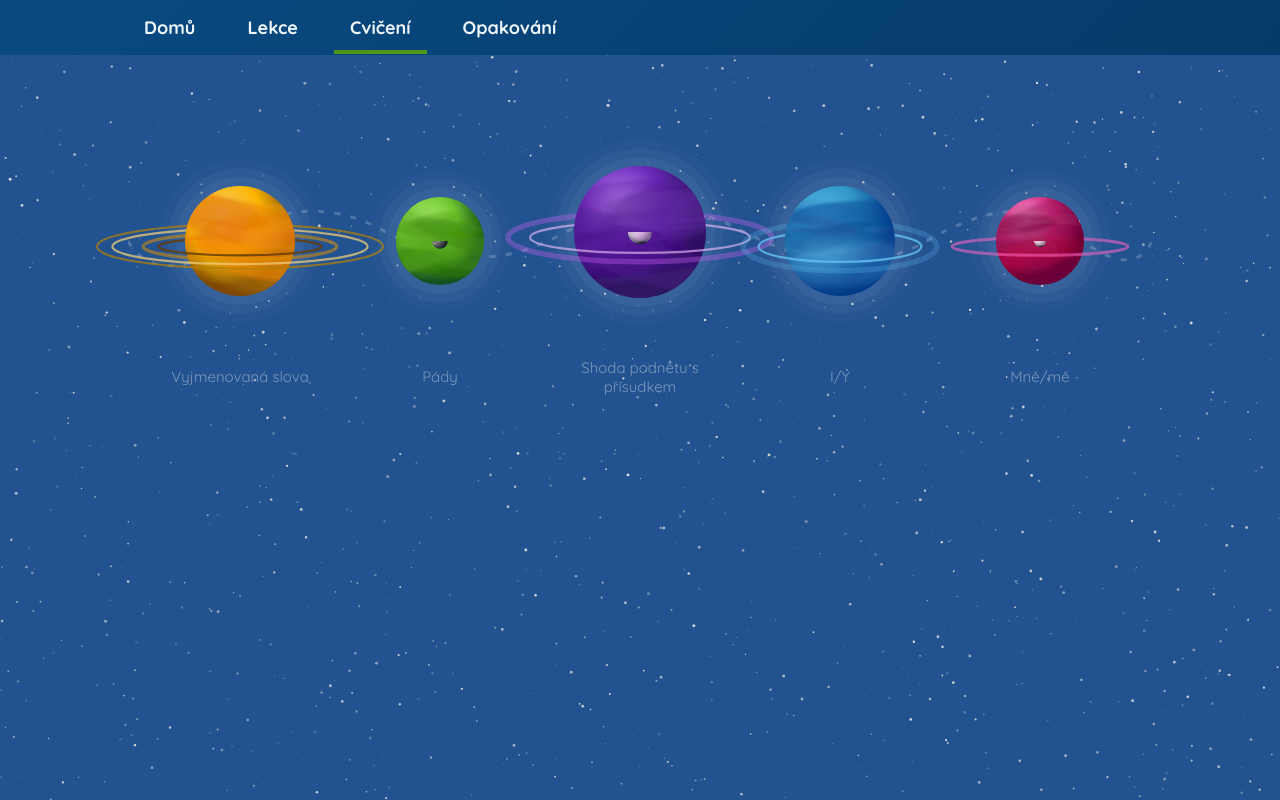
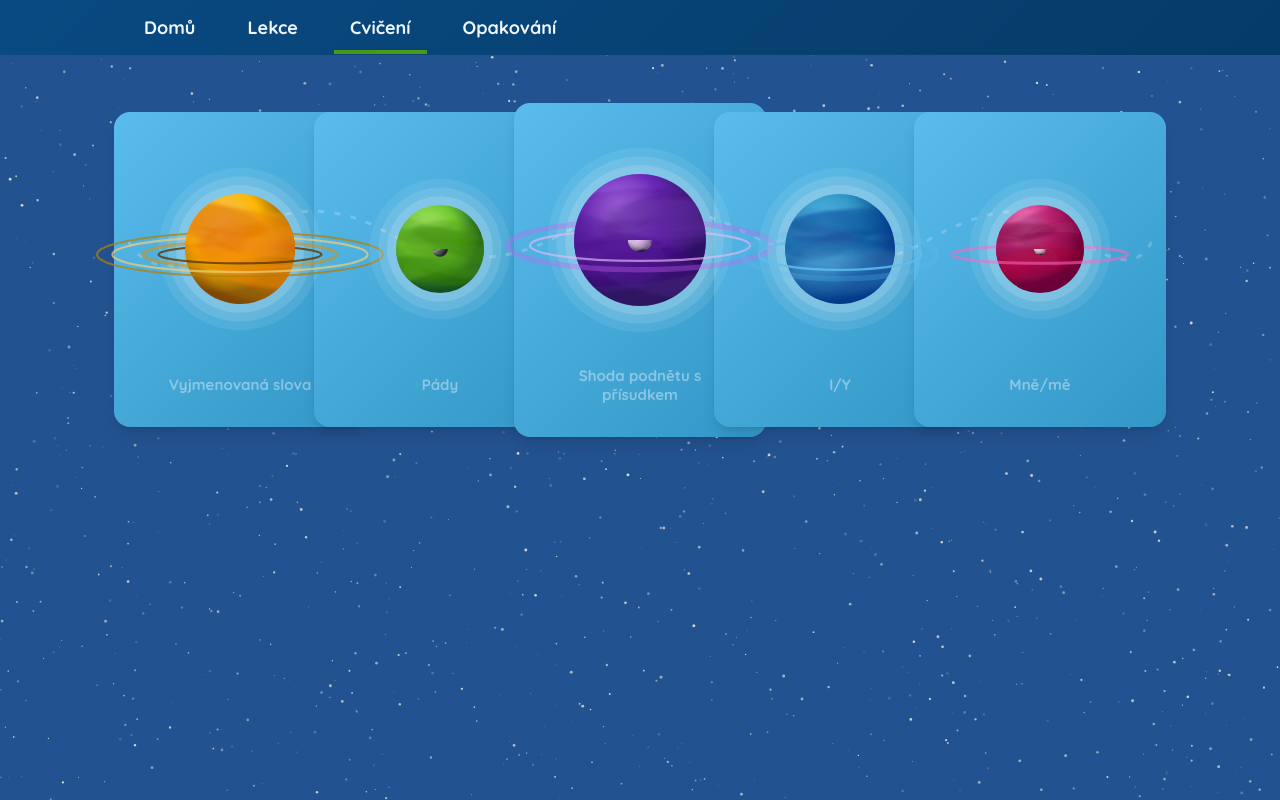
Before and after one commit to dxzfvzs/planet-gen, a React (Vite) app: page /#/test in a window 1280 px wide. Built offline with nearby package versions, Linux system fonts and the light colour scheme.

Commit message:
feat: card background for the planets

```diff
--- a/src/components/category-selector/Backlight.tsx
+++ b/src/components/category-selector/Backlight.tsx
@@ -1,4 +1,4 @@
-export function Backlight({ planetSize, key }: { planetSize: number, key: string }) {
+export function Backlight({ planetSize, key, glow = 0.15 }: { planetSize: number, key: string, glow?: number }) {
   return (
     <>
       <ellipse key={`shade-${key}-1`}
@@ -6,7 +6,7 @@ export function Backlight({ planetSize, key }: { planetSize: number, key: string
                cx="0" cy="0"
                rx={planetSize + 4} ry={planetSize + 4}
                fill={"#ffffff"} stroke={"#ffffff"}
-               opacity={0.04}
+               opacity={glow}
                strokeWidth={0}
       />
       <ellipse key={`shade-${key}-2`}
@@ -14,7 +14,7 @@ export function Backlight({ planetSize, key }: { planetSize: number, key: string
                cx="0" cy="0"
                rx={planetSize + 8} ry={planetSize + 8}
                fill={"#ffffff"} stroke={"#ffffff"}
-               opacity={0.03}
+               opacity={glow * 0.75}
                strokeWidth={0}
       />
       <ellipse key={`shade-${key}-3`}
@@ -22,7 +22,7 @@ export function Backlight({ planetSize, key }: { planetSize: number, key: string
                cx="0" cy="0"
                rx={planetSize + 12} ry={planetSize + 12}
                fill={"#ffffff"} stroke={"#ffffff"}
-               opacity={0.02}
+               opacity={glow * 0.5}
                strokeWidth={0}
       />
     </>
--- a/src/components/category-selector/CategorySelector.tsx
+++ b/src/components/category-selector/CategorySelector.tsx
@@ -37,22 +37,16 @@ export function SpaceCategorySelector({ value, onChange }: {
               onClick={() => onChange(key)}
               className="flex flex-col items-center gap-3 bg-transparent border-0 p-0 cursor-pointer"
             >
-              {/* CARD FIELD (transparent space bubble) */}
               <div
                 className={clsx(
-                  "flex flex-col items-center gap-3 px-4 py-6 rounded-2xl",
+                  "flex flex-col items-center gap-3 px-4 py-8 rounded-2xl",
+                  "text-white font-bold",
                   "transition-all duration-300",
-
-                  // NO background at all
-                  "bg-transparent",
-
-                  // hover = slight presence
-
-                  isActive &&
-                  "border-white/[0.08] shadow-[0_0_70px_rgba(120,180,255,0.25)] backdrop-blur-[2px]"
+                  "hover:scale-105 hover:-rotate-1",
+                  "shadow-lg",
+                  "bg-[image:var(--grad-tertiary)]",
                 )}
               >
-
                 <div
                   className={clsx(
                     "transition-transform duration-300",
@@ -63,7 +57,6 @@ export function SpaceCategorySelector({ value, onChange }: {
                   <Planet/>
                 </div>
 
-                {/* Label */}
                 <div
                   className={clsx(
                     "text-[15px] text-center max-w-[180px] leading-tight transition-colors",
```
